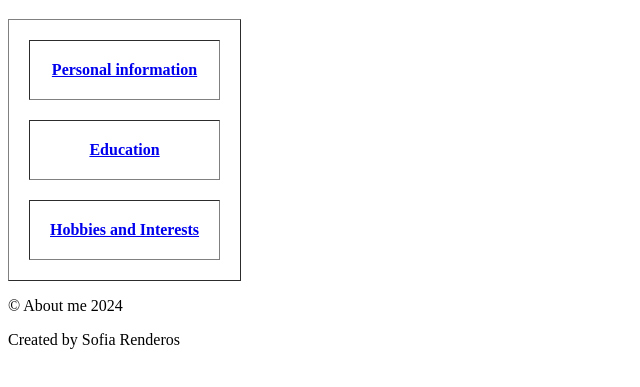
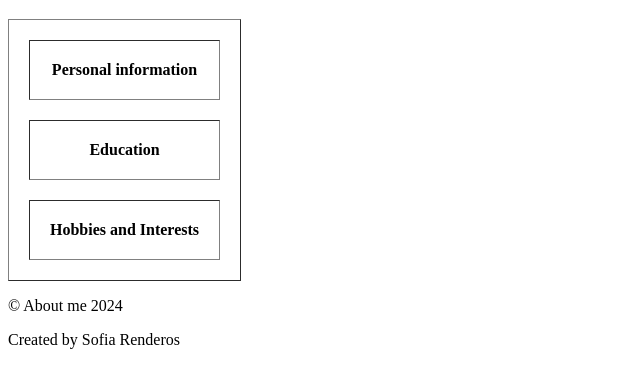
Before and after one commit to SofiaRenderos/Portafolio, a plain HTML site: page Tarea1/About_me.html in a window 1280 px wide. Shown: the part 87-474 px from the top of the page, without its empty margins (0-640 px from the left). Drawn offline with Linux system fonts and the light colour scheme.

Commit message:
modificacion de pagina principal

```diff
--- a/Tarea1/About_me.html
+++ b/Tarea1/About_me.html
@@ -16,17 +16,17 @@
             <table border="1"  cellpadding="20" cellspacing="20">
                 <tr>
                     <th>
-                    <a href="#">Personal information </a>
+                    <a href="Portafolio/Tarea1/Personal_information.html" style="color: inherit; text-decoration: none;">Personal information </a>
                     </th>
                 </tr>
                 <tr>
                     <th>
-                        <a href="#">Education</a>
+                        <a href="#" style="color: inherit; text-decoration: none;">Education</a>
                     </th>
                 </tr>
                 <tr>
                     <th>
-                        <a href="#">Hobbies and Interests </a>
+                        <a href="#" style="color: inherit; text-decoration: none;">Hobbies and Interests </a>
                     </th>
                 </tr>
             </table>
```
